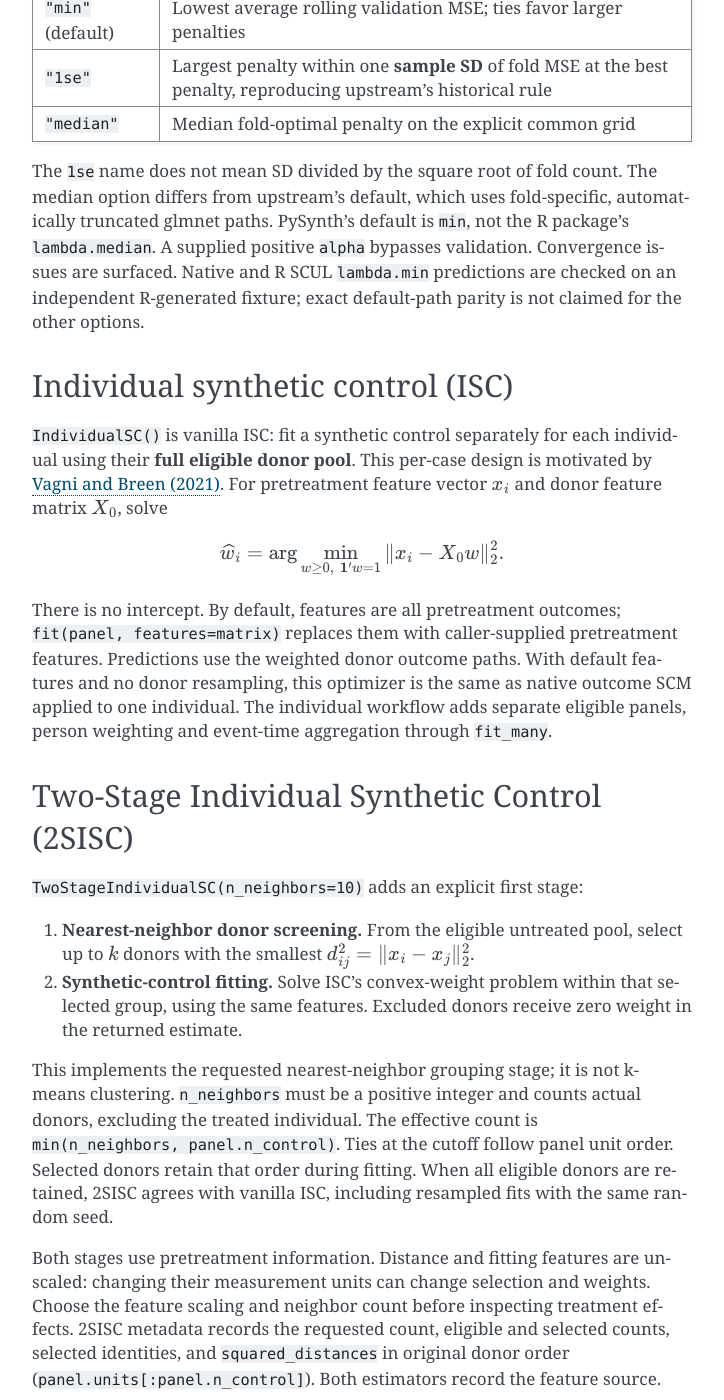
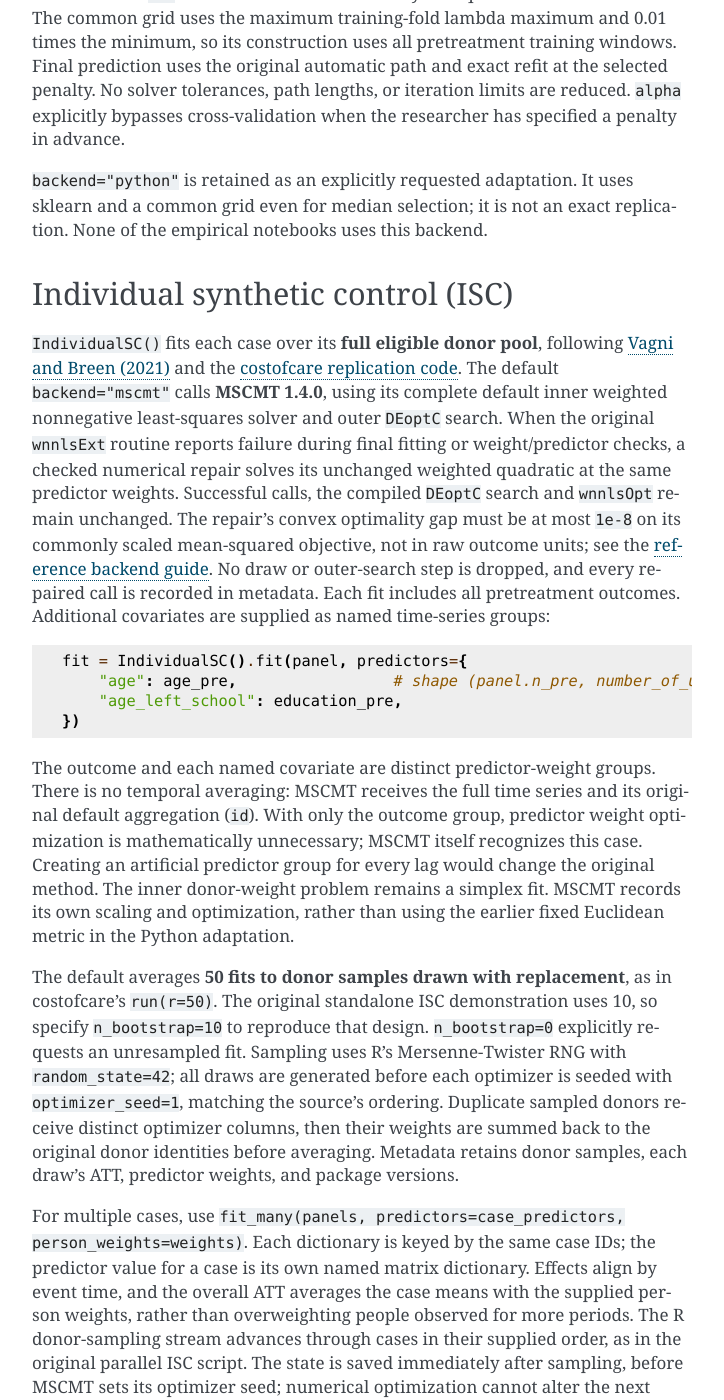
Before and after one commit to crahal/pysynthcon, a Sphinx documentation site: the page built from docs/methods.md, in a window 1280 px wide and 1400 px high, scrolled down 1364 px. Shown: the whole window, without its empty margins (388-1112 px from the left). Built offline with Sphinx 7.4.7, drawn with Linux system fonts in a browser that asks for light colours; some of the changed text lies outside the part shown.

Commit message:
feat: use pinned original SCUL and MSCMT procedures for individual controls

````diff
--- a/docs/data.md
+++ b/docs/data.md
@@ -68,15 +68,19 @@ positive person weights. An event-time mean uses cases observed at that
 event time, so the composition can change across the curve. Counts and
 weight totals are always returned.
 
-For one case, either estimator's `fit(panel, features=matrix)` can use stacked
-pretreatment outcomes and covariates. Columns must match `panel.units`.
-Those features replace the pre-outcome fitting matrix; in 2SISC they also
-determine nearest donors. Scale disparate variables deliberately. For example,
-`TwoStageIndividualSC(n_neighbors=50).fit(panel, features=matrix)` screens
-and fits using those features, then predicts using donor outcome paths.
-The library cannot infer when externally supplied features were measured.
-`fit_many` uses each panel's pretreatment outcomes; fit individual panels
-separately when supplying custom feature matrices.
+For one case, use `fit(panel, predictors={"age": age, "education": education})`.
+Each array has `panel.n_pre` rows and columns in `panel.units` order. MSCMT
+uses each series as a predictor group, alongside the pretreatment outcome,
+and learns predictor importance using its original optimization. 2SISC screens
+on the stacked, unscaled predictor series; scale disparate variables deliberately
+before screening. Only pretreatment measurements should be supplied.
+
+For several cases, pass a mapping of case identifiers to these predictor
+dictionaries through `fit_many(panels, predictors=case_predictors)`. Its keys
+must match the panel mapping. The earlier generic `features` matrix remains
+available only with explicitly selected `backend="fixed_metric"`; that
+adaptation is not the default original ISC procedure. Install the
+[R reference dependencies](reference_backends.md) before using the default.
 
 ## Academic downloads
 
--- a/docs/methods.md
+++ b/docs/methods.md
@@ -23,108 +23,136 @@ nor a global optimum of the nested nonconvex problem is automatic.
 
 ## SCUL
 
-[Hollingsworth and Wing's SCUL](https://hollina.github.io/scul/) uses lasso
-to construct an extrapolating synthetic series. PySynth minimizes
+`SCUL()` executes the [original Hollingsworth–Wing R
+functions](https://github.com/hollina/scul/tree/121b588cf8e4eebcea68518b57a7c754040153bb/R)
+with **glmnet 4.0-2**, the version recorded in their tutorial. The default
+`backend="r"` never substitutes the earlier sklearn adaptation. Install the
+[reference dependencies](reference_backends.md) before fitting.
 
-$$\frac{1}{2n}\|y-a-Zb\|_2^2 + \alpha\|b\|_1.$$
+The lasso objective is $\|y-a-Zb\|_2^2/(2n)+\alpha\|b\|_1$.
+Each training fold standardizes its donors; glmnet handles the intercept and
+response scaling. Weights can be negative and need not sum to one. PySynth's
+`alpha` means glmnet's penalty **lambda**, not its elastic-net mixing parameter.
 
-Within each training window, donor columns are centered and divided by their
-population standard deviations. The response is centered, and the intercept
-is unpenalized. Constant columns get zero fitted coefficients. Coefficients
-and intercept are transformed back to original units before prediction.
-Weights can be negative and need not sum to one. In scikit-learn, `alpha`
-is glmnet's **lambda**, not glmnet's elastic-net mixing parameter alpha.
+Expanding training windows advance by one period. Both `initial_window` and
+`horizon` default to the post-treatment length, as in the original setup
+function. Short panels require an explicit feasible design; the library never
+silently shortens the horizon. At least two validation origins must fit wholly
+within the pretreatment period. Constant donors are removed from all training
+folds using the original preprocessing rule, and retained as zero weights in
+the returned panel-aligned result.
 
-Automatic selection uses expanding training windows, origins advancing by
-one period, and the next `horizon` periods for validation. The default first
-window is half the pre-periods, with at least three observations. At least
-two validation origins are required. All windows end before treatment.
+| `selection` | Original R rule |
+|---|---|
+| `"median"` (default) | Median of the fold-optimal penalties on each fold's own automatically truncated glmnet path |
+| `"min"` | Lowest mean validation MSE on the original 100-penalty common grid, rounded to 10 decimal places |
+| `"1se"` | Largest penalty within one **sample SD** of fold MSE at the best penalty |
 
-The default common grid has 100 log-spaced penalties from the largest
-training-window $\alpha_{max}$ to 0.01 times the smallest, where
-$\alpha_{max}=\max_j|Z_j'y|/n$. This follows scul's common-grid design:
-**preprocessing is local to each fold, but the grid uses all pre-treatment
-training windows**. It is not a fully isolated, nested forecasting exercise;
-earlier validation outcomes can influence later training-window grid bounds.
-For a grid fixed independently of validation outcomes, pass explicit
-`alphas`. No treated post-period data enter selection or fitting.
+The historical `1se` rule does not divide the SD by the square root of the fold
+count. The common grid uses the maximum training-fold lambda maximum and
+0.01 times the minimum, so its construction uses all pretreatment training
+windows. Final prediction uses the original automatic path and exact refit at
+the selected penalty. No solver tolerances, path lengths, or iteration limits
+are reduced. `alpha` explicitly bypasses cross-validation when the researcher
+has specified a penalty in advance.
 
-| `selection` | Rule |
-|---|---|
-| `"min"` (default) | Lowest average rolling validation MSE; ties favor larger penalties |
-| `"1se"` | Largest penalty within one **sample SD** of fold MSE at the best penalty, reproducing upstream's historical rule |
-| `"median"` | Median fold-optimal penalty on the explicit common grid |
-
-The `1se` name does not mean SD divided by the square root of fold count.
-The median option differs from upstream's default, which uses fold-specific,
-automatically truncated glmnet paths. PySynth's default is `min`, not the
-R package's `lambda.median`. A supplied positive `alpha` bypasses validation.
-Convergence issues are surfaced. Native and R SCUL `lambda.min` predictions
-are checked on an independent R-generated fixture; exact default-path parity
-is not claimed for the other options.
+`backend="python"` is retained as an explicitly requested adaptation. It uses
+sklearn and a common grid even for median selection; it is not an exact
+replication. None of the empirical notebooks uses this backend.
 
 ## Individual synthetic control (ISC)
 
-`IndividualSC()` is vanilla ISC: fit a synthetic control separately for each
-individual using their **full eligible donor pool**. This per-case design is
-motivated by [Vagni and Breen (2021)](https://doi.org/10.1093/esr/jcab014).
-For pretreatment feature vector $x_i$ and donor feature matrix $X_0$, solve
+`IndividualSC()` fits each case over its **full eligible donor pool**, following
+[Vagni and Breen (2021)](https://doi.org/10.1093/esr/jcab014) and the
+[costofcare replication code](https://github.com/centre-for-care/costofcare/blob/6e7537d67b86fb08709d35b035c9ee9f45e83e93/replication_attempt/src/main.R).
+The default `backend="mscmt"` calls **MSCMT 1.4.0**, using its complete default
+inner weighted nonnegative least-squares solver and outer `DEoptC` search.
+When the original `wnnlsExt` routine reports failure during final fitting or
+weight/predictor checks, a checked numerical repair solves its unchanged
+weighted quadratic at the same predictor weights. Successful calls, the
+compiled `DEoptC` search and `wnnlsOpt` remain unchanged. The repair's convex
+optimality gap must be at most `1e-8` on its commonly scaled mean-squared
+objective, not in raw outcome units; see the
+[reference backend guide](reference_backends.md). No draw or outer-search
+step is dropped, and every repaired call is recorded in metadata.
+Each fit includes all pretreatment outcomes. Additional covariates are supplied
+as named time-series groups:
 
-$$\widehat w_i=\arg\min_{w\geq0,\;\mathbf{1}'w=1}
-\|x_i-X_0w\|_2^2.$$
+```python
+fit = IndividualSC().fit(panel, predictors={
+    "age": age_pre,                 # shape (panel.n_pre, number_of_units)
+    "age_left_school": education_pre,
+})
+```
 
-There is no intercept. By default, features are all pretreatment outcomes;
-`fit(panel, features=matrix)` replaces them with caller-supplied pretreatment
-features. Predictions use the weighted donor outcome paths. With default
-features and no donor resampling, this optimizer is the same as native
-outcome SCM applied to one individual. The individual workflow adds separate
-eligible panels, person weighting and event-time aggregation through `fit_many`.
+The outcome and each named covariate are distinct predictor-weight groups.
+There is no temporal averaging: MSCMT receives the full time series and its
+original default aggregation (`id`). With only the outcome group, predictor
+weight optimization is mathematically unnecessary; MSCMT itself recognizes
+this case. Creating an artificial predictor group for every lag would change
+the original method. The inner donor-weight problem remains a simplex fit.
+MSCMT records its own scaling and optimization, rather than using the earlier
+fixed Euclidean metric in the Python adaptation.
+
+The default averages **50 fits to donor samples drawn with replacement**, as
+in costofcare's `run(r=50)`. The original standalone ISC demonstration uses 10,
+so specify `n_bootstrap=10` to reproduce that design. `n_bootstrap=0` explicitly
+requests an unresampled fit. Sampling uses R's Mersenne-Twister RNG with
+`random_state=42`; all draws are generated before each optimizer is seeded
+with `optimizer_seed=1`, matching the source's ordering. Duplicate sampled
+donors receive distinct optimizer columns, then their weights are summed back
+to the original donor identities before averaging. Metadata retains donor
+samples, each draw's ATT, predictor weights, and package versions.
+
+For multiple cases, use `fit_many(panels, predictors=case_predictors,
+person_weights=weights)`. Each dictionary is keyed by the same case IDs; the
+predictor value for a case is its own named matrix dictionary. Effects align
+by event time, and the overall ATT averages the case means with the supplied
+person weights, rather than overweighting people observed for more periods.
+The R donor-sampling stream advances through cases in their supplied order,
+as in the original parallel ISC script. The state is saved immediately after
+sampling, before MSCMT sets its optimizer seed; numerical optimization cannot
+alter the next case's donor draws. Case order consequently matters for exact
+replication. Each standalone `fit` starts afresh from `random_state`.
 
 ## Two-Stage Individual Synthetic Control (2SISC)
 
-`TwoStageIndividualSC(n_neighbors=10)` adds an explicit first stage:
+`TwoStageIndividualSC(n_neighbors=10)` adds the requested first stage:
 
-1. **Nearest-neighbor donor screening.** From the eligible untreated pool,
-   select up to $k$ donors with the smallest $d_{ij}^2=\|x_i-x_j\|_2^2$.
-2. **Synthetic-control fitting.** Solve ISC's convex-weight problem within
-   that selected group, using the same features. Excluded donors receive
-   zero weight in the returned estimate.
+1. Select up to $k$ eligible donors with the smallest squared Euclidean
+   distance to the treated pretreatment design, stacking the outcome and
+   supplied covariate series.
+2. Run the **same original ISC/MSCMT procedure**, including all 50 donor
+   resamples, within that selected group. Return zero weights for excluded
+   donors.
 
-This implements the requested nearest-neighbor grouping stage; it is not
-k-means clustering. `n_neighbors` must be a positive integer and counts
-actual donors, excluding the treated individual. The effective count is
-`min(n_neighbors, panel.n_control)`. Ties at the cutoff follow panel unit
-order. Selected donors retain that order during fitting. When all eligible
-donors are retained, 2SISC agrees with vanilla ISC, including resampled fits
-with the same random seed.
+This is nearest-neighbor screening. Distances are unscaled, so measurement
+units matter; choose scaling and $k$ before inspecting effects. Ties follow
+Panel order. If all donors are retained, 2SISC and ISC agree, including donor
+resamples under the same seed. With one selected donor, the simplex contains
+only weight one; the adapter handles that exact solution because MSCMT
+requires at least two control columns.
 
-Both stages use pretreatment information. Distance and fitting features are
-unscaled: changing their measurement units can change selection and weights.
-Choose the feature scaling and neighbor count before inspecting treatment
-effects. 2SISC metadata records the requested count, eligible and selected
-counts, selected identities, and `squared_distances` in original donor order
-(`panel.units[:panel.n_control]`). Both estimators record the feature source.
+2SISC is a requested extension, not a published method with a canonical paper
+estimate. Its resampling is conditional on the screened pool and does not
+rerun screening or estimate selection uncertainty.
 
-For example, `compare({"ISC": IndividualSC(), "2SISC":
-TwoStageIndividualSC(n_neighbors=10)}, panel)` shows both estimates. With
-individual-specific panels, either class supports `fit_many(panels,
-person_weights=...)`. The older `IndividualSC(n_neighbors=k)` configuration
-is replaced by `TwoStageIndividualSC(n_neighbors=k)`; constructor options
-are keyword-only.
+### Scope and explicit alternatives
 
-### Resampling and scope
+The costofcare source does not record its MSCMT version; 1.4.0 is the release
+available at its December 2024 revision. This is a pinned, reproducible
+implementation of its algorithm, not proof of bitwise identity to an
+unrecorded historical environment. The original survey eligibility decisions,
+additional study covariates, and restricted microdata remain the researcher's
+responsibility. Aggregate-panel examples are methodological comparisons,
+not reproductions of the motherhood or care study's results.
 
-With `n_bootstrap > 0`, both estimators sample donors with replacement and
-average the fitted weights and paths. Vanilla ISC samples from the full
-eligible pool; 2SISC samples from its fixed stage-one group. Screening is
-not repeated, so these draws do not measure selection uncertainty.
-
-These are independent implementations, not ports of MSCMT. The original ISC
-workflow includes case-specific sampling, predictor-weight optimization,
-and survey decisions that are not recreated automatically. Donor bootstrap
-draws describe sensitivity conditional on the selected donor set; they are
-not calibrated confidence intervals or a full survey-design variance.
-Individuals can share donors, so their estimates need not be independent.
+The earlier fixed-metric implementation is available only by explicitly
+requesting `backend="fixed_metric"`. It accepts a `features` matrix and solves
+$\min_{w\geq0,\,\mathbf{1}'w=1}\|x_i-X_0w\|_2^2$; it does not run MSCMT's
+predictor-weight optimization and is not used in the empirical notebooks.
+Donor-resampling draws alone are not calibrated confidence intervals or a
+full survey-design variance; individuals can also share donors.
 
 ## Synthetic difference-in-differences
 
@@ -161,8 +189,9 @@ PySynth warns while retaining that numerically matching result.
 
 Donor post-outcomes are intentionally used for time weights. Treated
 post-outcomes never determine weights. This version does not implement
-synthdid's time-varying covariate adjustment, staggered adoption extension,
-or its bootstrap/jackknife/placebo variance estimators.
+synthdid's time-varying covariate adjustment or staggered adoption extension.
+Bootstrap, jackknife, and placebo variance estimators follow the original
+procedures; see the [inference guide](inference.md).
 
 ## Difference-in-differences
 
--- /dev/null
+++ b/docs/reference_backends.md
@@ -0,0 +1,101 @@
+# Installing and reproducing the original R methods
+
+SCUL and ISC default to the original R implementations. Estimation is offline:
+it never installs packages, downloads executable code, or falls back to an
+approximation. An unavailable or incorrectly versioned dependency produces an
+actionable error.
+
+From a repository checkout, install R, C/Fortran development tools and GLPK
+headers. On Debian or Ubuntu:
+
+```sh
+sudo apt-get install r-base r-base-dev gfortran libglpk-dev
+python scripts/install_r_references.py --library .r-library
+```
+
+On macOS, install R and its matching Fortran compiler, and GLPK (for example,
+`brew install glpk`). Windows needs Rtools and a GLPK development installation
+visible to the compiler. The installer does not change system packages; the
+commands above require the usual administrator rights for your system.
+
+The Python installer checks SHA-256 hashes against
+`scripts/r-reference-lock.json` before installing the numerical packages. It
+pins glmnet **4.0-2**, MSCMT **1.4.0**, and their numerical dependencies. ggplot2
+is needed by MSCMT's package namespace; if absent, its normal CRAN installation
+also installs its nonnumerical dependencies. Record the printed `sessionInfo()`
+when archiving a complete computing environment.
+
+The default `.r-library` is discovered when running from the checkout root.
+From another working directory, select its absolute path:
+
+```sh
+export PYSYNTH_R_LIBRARY="/absolute/path/to/PySynth/.r-library"
+```
+
+Alternatively pass `r_library="/absolute/path/to/library"` to `SCUL`,
+`IndividualSC`, or `TwoStageIndividualSC`. Each fit runs an isolated R process;
+Python and other fits' random-number generators are unaffected. Results record
+the R and method-package versions. The adapters preserve and surface upstream
+warnings. If MSCMT's `wnnlsExt` routine reports failure during its final weight
+fit or its weight/predictor checks, that call's iterate is rejected: the original
+routine can return finite but suboptimal weights after the warning. The adapter
+solves the **same weighted simplex quadratic at that call's predictor weights**
+with analytic-gradient SLSQP and checks its simplex feasibility and convex
+optimality gap independently. Successful `wnnlsExt` calls return unchanged.
+The outer optimizer, its compiled `DEoptC` inner routine and `wnnlsOpt` are
+unchanged; this repair does not replace or certify those separate solver paths. There is no added ridge,
+discarded donor, changed resample, or reduced outer search. If the repair does
+not pass those checks, estimation fails. Each repaired call appears in
+`estimate.metadata["inner_solver_repairs"]`, with the original status, draw,
+iterations, objective and dual gap. This is a numerical compatibility repair,
+not bitwise parity with an erroneous upstream iterate. The modification to
+MSCMT's helper exists only inside that fit's isolated R process.
+The reported dual gap bounds suboptimality of the repair solver's normalized
+mean-squared objective, `mean((sqrt(V) X w / scale)**2)`, where `scale` is the
+largest absolute entry of `sqrt(V) X`. The acceptance bound `1e-8` is in those
+normalized objective units, not raw outcome units. A common positive scaling
+changes neither the simplex problem nor its minimizing weights. The separately
+reported `objective` is the weighted mean squared error before this common
+scaling; it is not MSCMT's unweighted dependent-variable loss.
+
+## What is pinned and what is changed
+
+- SCUL's three original functions are packaged at commit
+  `121b588cf8e4eebcea68518b57a7c754040153bb`. glmnet 4.0-2 is the version in the
+  authors' published tutorial. Its original solver tolerances, automatic
+  fold-specific paths, median rule and exact refit are retained.
+- Two validation matrix slices have `drop=FALSE` added to preserve dimensions
+  for a one-period horizon. This fixes an R shape error; it does not change the
+  objective, path, or selection rule.
+- glmnet's C progress-bar helper uses a current R language-object constructor
+  instead of `SET_TYPEOF`, which recent R removed. No statistical or numerical
+  solver code is changed. The installer verifies the expected source before
+  applying this compatibility patch.
+- ISC calls MSCMT directly with its original default optimization settings.
+  The costofcare source does not record its MSCMT version; 1.4.0 was the release
+  available at that repository's December 2024 revision. The adapter therefore
+  promises parity with the explicitly pinned reference, not with an unknown
+  historical environment.
+- ISC defaults to costofcare's 50 donor resamples, R sampling seed 42, and
+  MSCMT optimizer seed 1. The standalone Vagni ISC demonstration used 10;
+  request that count explicitly when reproducing that demonstration.
+- `fit_many` advances one R donor-sampling stream through the supplied case
+  order, preserving the original `mclapply` workflow's separation between
+  sampling and optimization RNGs. State is captured before MSCMT reseeds and
+  transferred privately to the next case. Archive the case order together
+  with the seed; reordering cases changes the donor draws. Standalone `fit`
+  remains independently reproducible from its declared seed.
+
+For numerical verification:
+
+```sh
+python -m pytest tests/test_r_references.py -m r_reference
+```
+
+These integration checks compare the Python interface against independently
+generated direct R calls, including all three SCUL penalty-selection rules,
+ISC's covariate groups, 50 donor-resampling draws, and the continuous sampling
+stream across two cases with different donor pools. The independent generator
+is `tests/fixtures/reference_backends.R`; fixture generation never calls the
+Python adapter. The native sklearn and fixed-metric alternatives remain
+explicit research options, not substitutes for these reference tests.
````
Also changed, not shown: THIRD_PARTY_NOTICES.md (+6 -3 lines), docs/getting-started.md (+3 -1 lines), docs/index.md (+1 -0 lines), pyproject.toml (+5 -2 lines), 11 other files.
